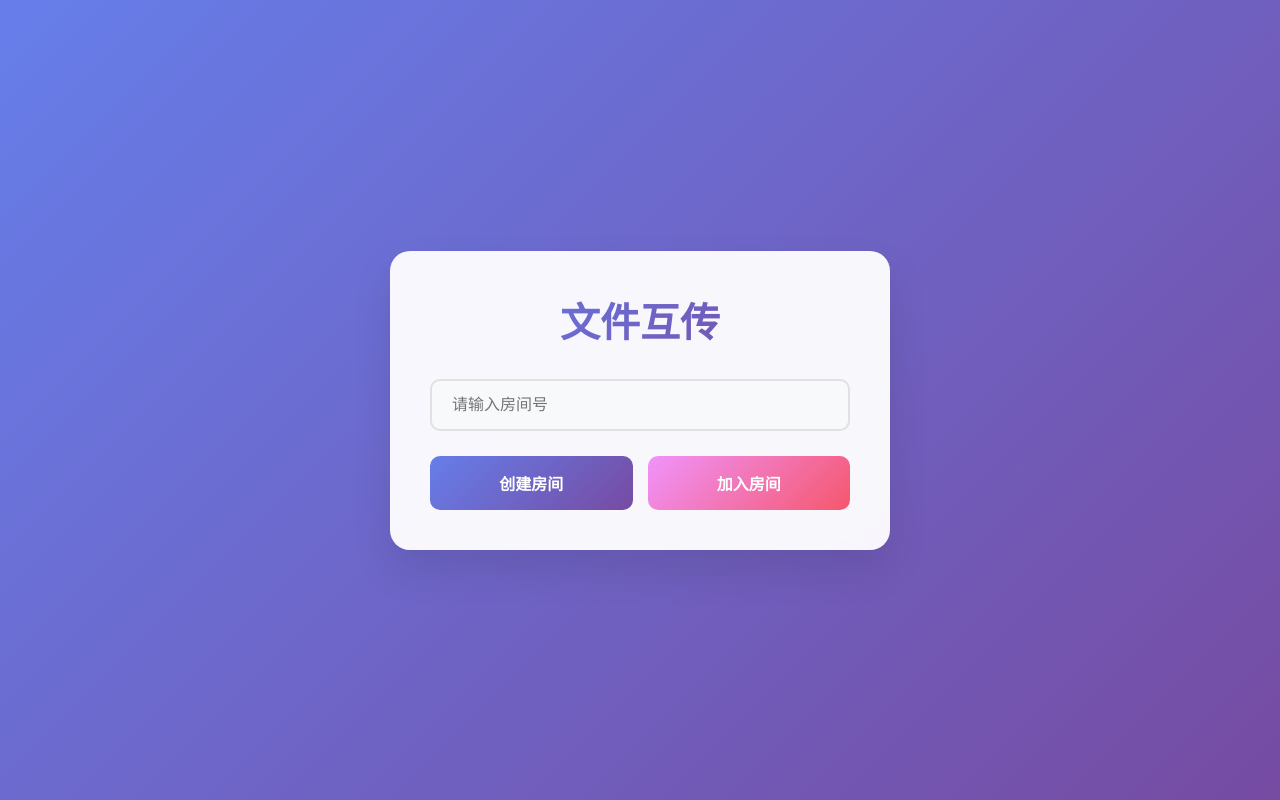
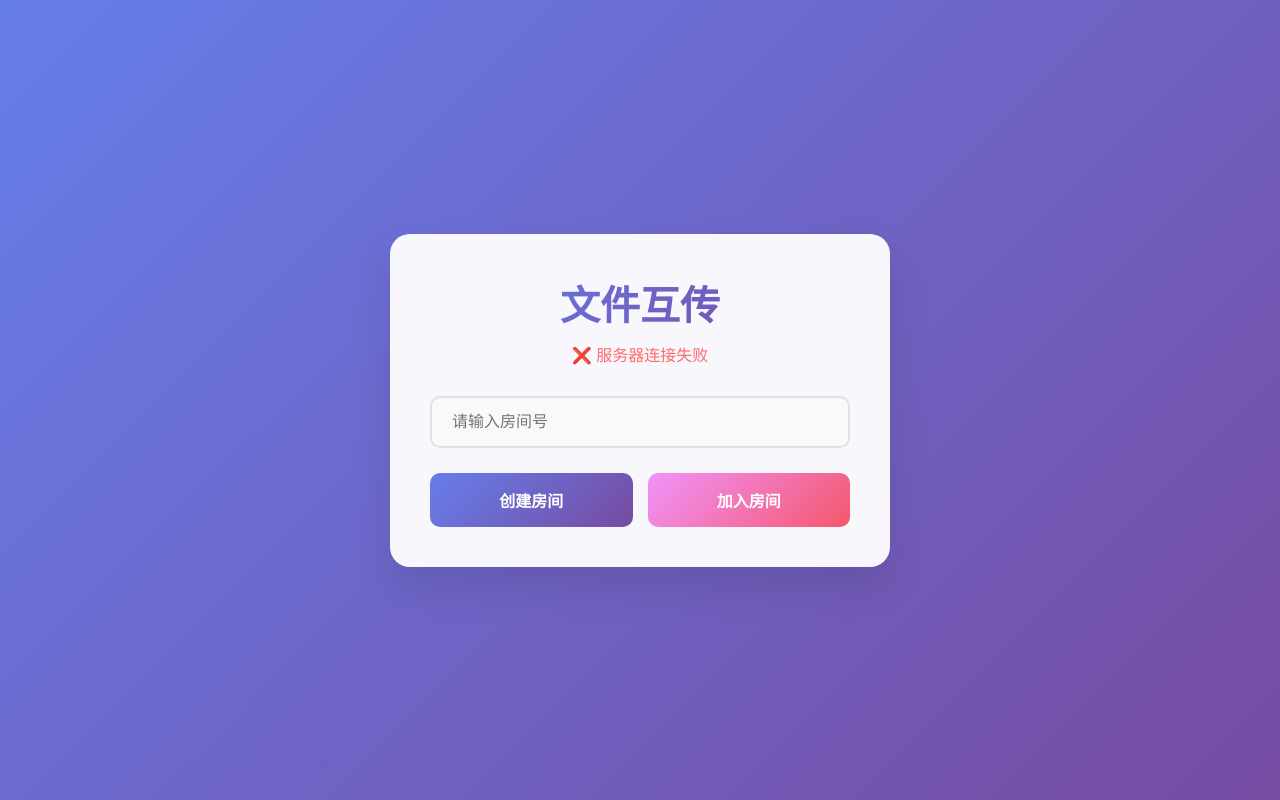
Before and after one commit to bello96/dataTransfer, a website: page public/index.html in a window 1280 px wide. Drawn offline with nearby package versions, Linux system fonts and the light colour scheme; no server answers.

Commit message:
Fix proxy connection issues and improve error handling
- Add explicit server URL to bypass proxy routing issues
- Enhance connection error messages with proxy-specific guidance
- Add connection status indicator in UI
- Add HTTP connection testing endpoint
- Disable WebSocket upgrade to avoid proxy conflicts
- Provide specific instructions for proxy software users

```diff
--- a/public/index.html
+++ b/public/index.html
@@ -453,6 +453,9 @@
     <div class="container">
         <div class="header">
             <h1>文件互传</h1>
+            <div id="connection-status" style="margin-top: 10px;">
+                <span style="color: #ff6b6b;">🔄 正在连接服务器...</span>
+            </div>
         </div>
 
         <div id="room-container">
@@ -493,11 +496,18 @@
 
     <script src="/socket.io/socket.io.js"></script>
     <script>
-        const socket = io({
-            transports: ['polling'], // 只使用polling，更适合Vercel
-            timeout: 20000,
+        // 获取当前域名，确保连接正确的服务器
+        const serverUrl = window.location.protocol + '//' + window.location.host;
+        console.log('Connecting to:', serverUrl);
+
+        const socket = io(serverUrl, {
+            transports: ['polling'], // 只使用polling，更适合代理环境
+            timeout: 30000,
             forceNew: true,
-            autoConnect: true
+            autoConnect: true,
+            upgrade: false, // 禁用升级到WebSocket
+            rememberUpgrade: false,
+            rejectUnauthorized: false // 允许自签名证书
         });
         const roomContainer = document.getElementById('room-container');
         const fileTransferContainer = document.getElementById('file-transfer-container');
@@ -519,25 +529,75 @@
 
         // Socket连接状态监听
         socket.on('connect', () => {
-            console.log('Connected to server');
+            console.log('Connected to server successfully!');
+            console.log('Socket ID:', socket.id);
             createRoomBtn.disabled = false;
             joinRoomBtn.disabled = false;
+
+            // 更新连接状态显示
+            connectionStatus.innerHTML = '<span style="color: #4CAF50;">✅ 服务器连接成功</span>';
+
+            // 隐藏错误提示（如果有的话）
+            const errorDiv = document.getElementById('connection-error');
+            if (errorDiv) errorDiv.style.display = 'none';
         });
 
         socket.on('connect_error', (error) => {
-            console.error('Connection error:', error);
-            alert('连接服务器失败，请刷新页面重试');
+            console.error('Connection error details:', error);
+            console.log('Current URL:', window.location.href);
+            console.log('Attempting to connect to:', serverUrl);
+
+            // 更新连接状态显示
+            connectionStatus.innerHTML = '<span style="color: #ff6b6b;">❌ 服务器连接失败</span>';
+
+            // 显示详细错误信息
+            showConnectionError(error);
         });
 
-        socket.on('disconnect', () => {
-            console.log('Disconnected from server');
+        socket.on('disconnect', (reason) => {
+            console.log('Disconnected from server, reason:', reason);
             createRoomBtn.disabled = true;
             joinRoomBtn.disabled = true;
+
+            // 更新连接状态显示
+            connectionStatus.innerHTML = '<span style="color: #ff9800;">⚠️ 与服务器断开连接</span>';
         });
 
         socket.on('connected', (data) => {
             console.log('Server confirmed connection:', data);
         });
+
+        // 显示连接错误信息
+        function showConnectionError(error) {
+            let errorMsg = '连接服务器失败！\n\n';
+            errorMsg += '检测到您可能在使用代理软件(如Clash、V2Ray等)\n';
+            errorMsg += '代理地址: 127.0.0.1:7890\n\n';
+            errorMsg += '解决方案：\n';
+            errorMsg += '1. 临时关闭代理软件\n';
+            errorMsg += '2. 在代理软件中添加域名白名单：*.vercel.app\n';
+            errorMsg += '3. 切换到手机热点网络\n';
+            errorMsg += '4. 刷新页面重试\n\n';
+            errorMsg += '技术信息：' + (error.message || error.toString());
+
+            alert(errorMsg);
+
+            // 尝试测试基本HTTP连接
+            testBasicConnection();
+        }
+
+        // 测试基本HTTP连接
+        function testBasicConnection() {
+            fetch(serverUrl + '/test', {
+                method: 'GET',
+                mode: 'cors'
+            })
+            .then(response => {
+                console.log('HTTP连接测试成功，状态码:', response.status);
+            })
+            .catch(error => {
+                console.error('HTTP连接也失败了:', error);
+            });
+        }
 
         // 生成用户唯一颜色
         function generateUserColor(userNumber) {
```
Also changed, not shown: server.js (+9 -0 lines).
